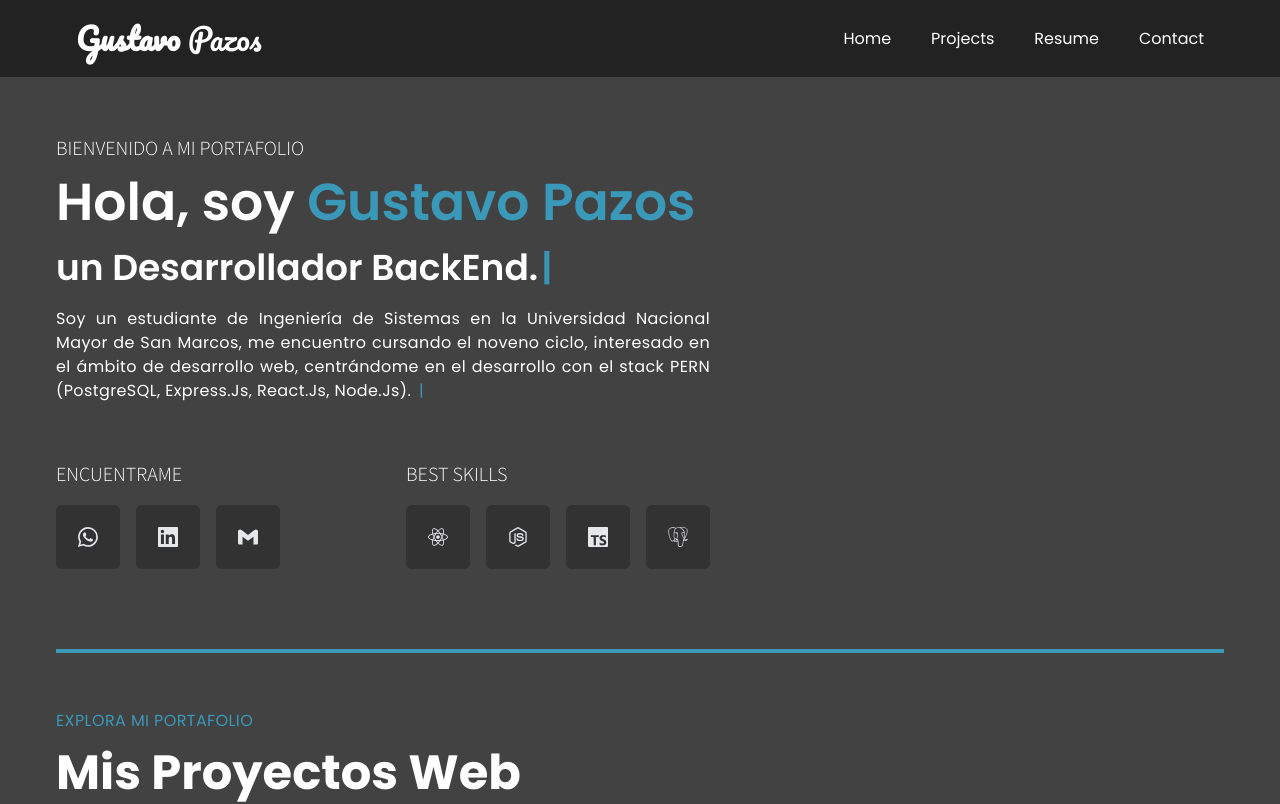
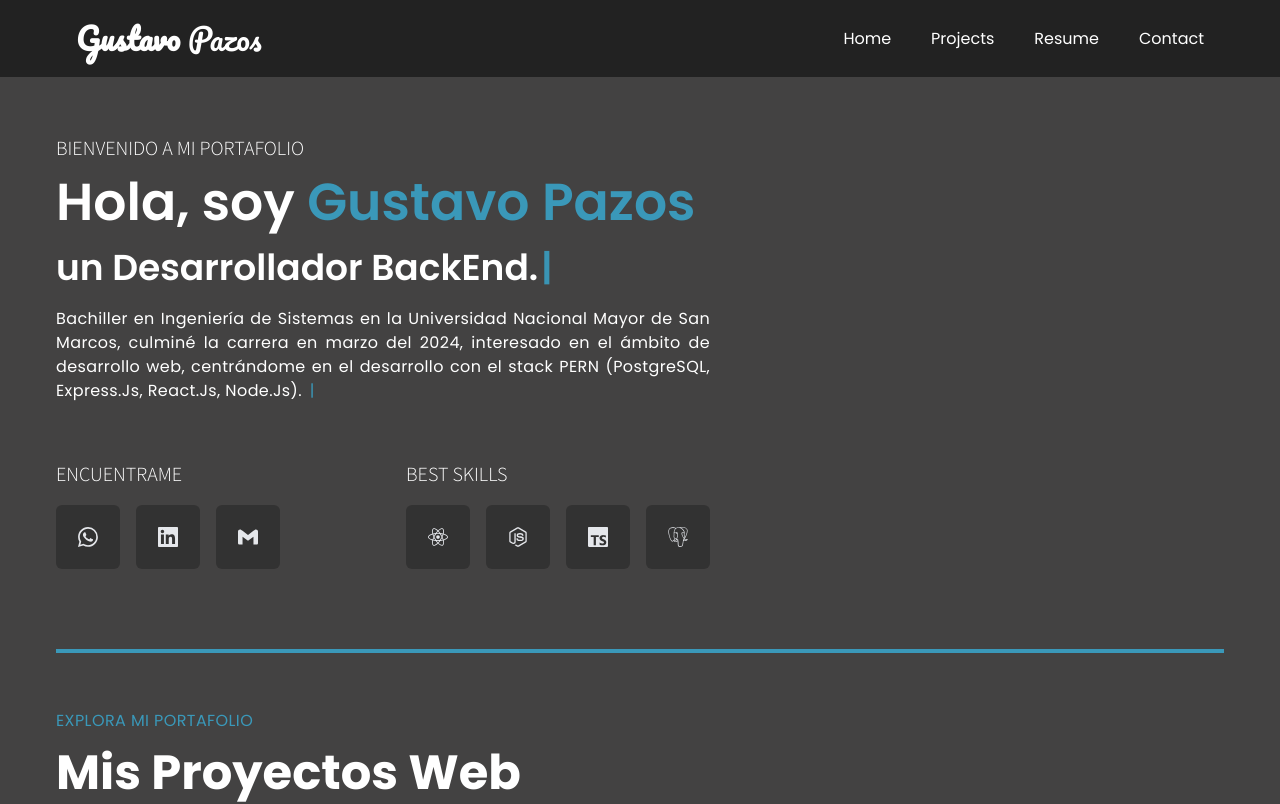
Before and after one commit to asem210/Portfolio, a React (Vite) app: page / in a window 1280 px wide. Shown: the top 804 px of the page. Built offline with nearby package versions, Linux system fonts and the light colour scheme.

Commit message:
descripcion actualizada - grado de bachiller

```diff
--- a/src/components/hero/heroleft.tsx
+++ b/src/components/hero/heroleft.tsx
@@ -43,10 +43,10 @@ export const HeroLeft = () => {
 
       <div className="font-poppins text-white font-thin text-base  tracking-wide leading-6 pt-3 text-justify md:w-[70%] w-full">
         <h1>
-          Soy un estudiante de Ingeniería de Sistemas en la Universidad Nacional
-          Mayor de San Marcos, me encuentro cursando el noveno ciclo, interesado
-          en el ámbito de desarrollo web, centrándome en el desarrollo con el
-          stack PERN (PostgreSQL, Express.Js, React.Js, Node.Js).{" "}
+          Bachiller en Ingeniería de Sistemas en la Universidad Nacional Mayor
+          de San Marcos, culminé la carrera en marzo del 2024, interesado en el
+          ámbito de desarrollo web, centrándome en el desarrollo con el stack
+          PERN (PostgreSQL, Express.Js, React.Js, Node.Js).{" "}
           <Cursor cursorStyle="|" cursorColor="#3A98B9" />
         </h1>
       </div>
```
